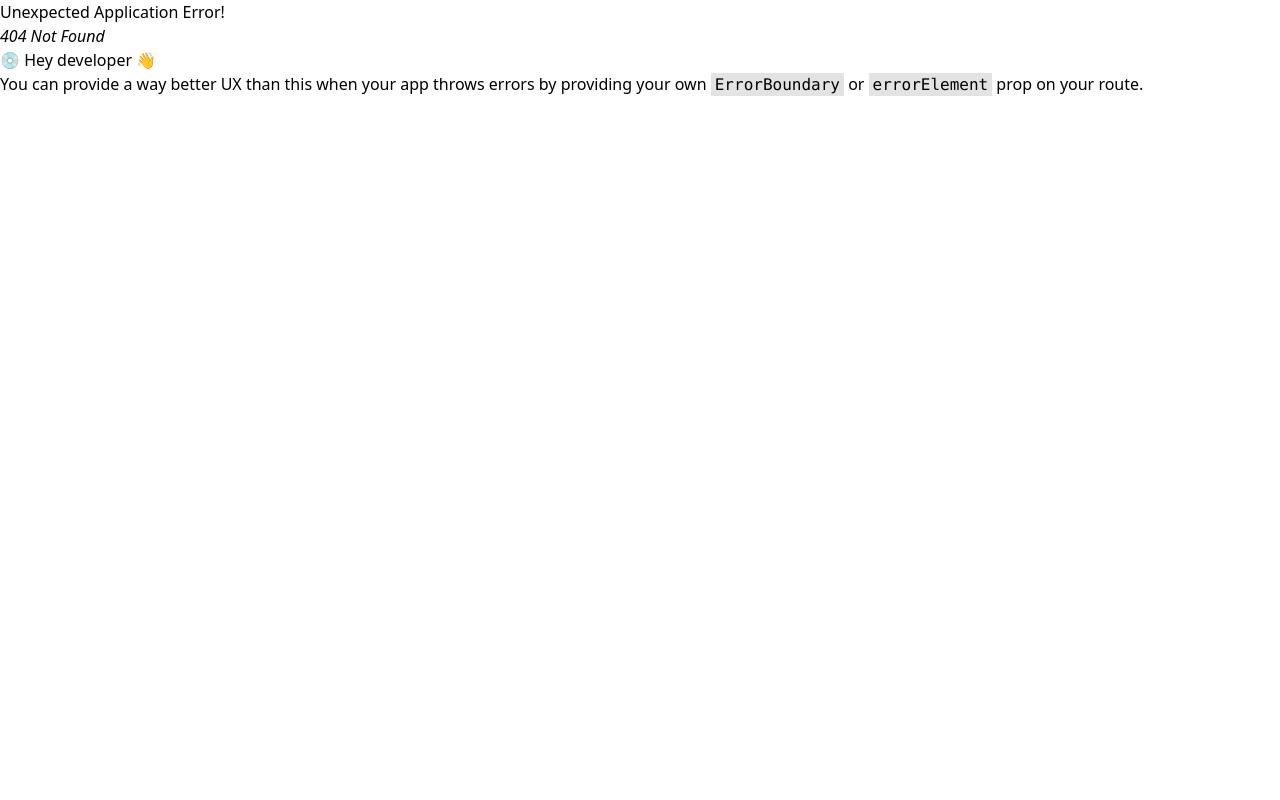
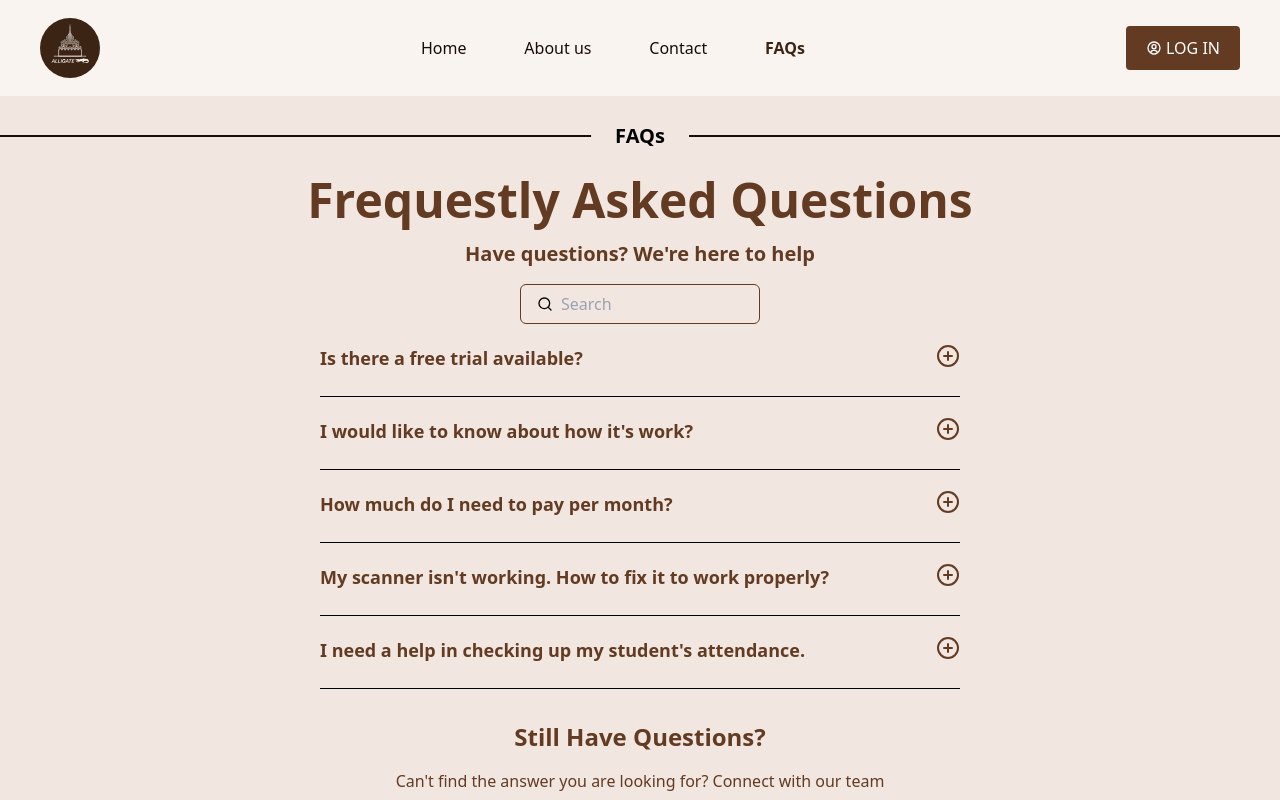
Before and after one commit to yawai990/next-learning, a React (Vite) app: page /faqs in a window 1280 px wide. Before the commit this address had no page. Shown: the top 800 px of the page. Built offline with nearby package versions, Linux system fonts and the light colour scheme.

Commit message:
[add] faq page

```diff
--- a/src/App.jsx
+++ b/src/App.jsx
@@ -1,5 +1,6 @@
 import { RouterProvider, createBrowserRouter } from 'react-router-dom'
 import Layout from './Layout';
+import FAQ from './pages/FAQ';
 import Home from './pages/Home';
 
 function App() {
@@ -13,6 +14,10 @@ function App() {
         path: "/",
         element: <Home />,
       },
+      {
+        path: '/faqs',
+        element: <FAQ />
+      }
     ],
   },
 ]);
--- a/src/Layout.jsx
+++ b/src/Layout.jsx
@@ -8,7 +8,10 @@ const Layout = () => {
   return (
     <main className='w-screen h-screen'>
         <Header />
-        <Outlet />
+        <div className='bg-neutral-tint-white'>
+          <Outlet />
+        </div>
+
         <Footer />
     </main>
   )
--- /dev/null
+++ b/src/components/HeadingLine.jsx
@@ -0,0 +1,12 @@
+import React from 'react'
+
+const HeadingLine = ({ name }) => {
+  return (
+    <div className='w-screen h-4 flex items-center py-10 relative'>
+        <span className='w-full h-0.5 bg-neutral-black-color' />
+        <h3 className='absolute px-6 font-bold text-xl bg-neutral-tint-white text-center left-2/4 bottom-2/4 -translate-x-2/4 translate-y-2/4'>{name}</h3>
+    </div>
+  )
+}
+
+export default HeadingLine
--- /dev/null
+++ b/src/components/SearchBox.jsx
@@ -0,0 +1,9 @@
+import React from 'react'
+
+const SearchBox = () => {
+  return (
+    <div>SearchBox</div>
+  )
+}
+
+export default SearchBox
--- /dev/null
+++ b/src/data/Faq.json
@@ -0,0 +1,22 @@
+[
+        {
+            "title": "Is there a free trial available?",
+            "body": "Lorem Ipsum is simply dummy text of the printing and typesetting industry."
+        },
+        {
+            "title": "I would like to know about how it's work?",
+            "body": "Lorem Ipsum is simply dummy text of the printing and typesetting industry."
+        },
+        {
+            "title": "How much do I need to pay per month?",
+            "body": "Lorem Ipsum is simply dummy text of the printing and typesetting industry."
+        },
+        {
+            "title": "My scanner isn't working. How to fix it to work properly?",
+            "body": "Lorem Ipsum is simply dummy text of the printing and typesetting industry."
+        },
+        {
+            "title": "I need a help in checking up my student's attendance.",
+            "body": "Lorem Ipsum is simply dummy text of the printing and typesetting industry."
+        }
+    ]
--- /dev/null
+++ b/src/pages/FAQ.jsx
@@ -0,0 +1,44 @@
+import React,{useState} from 'react'
+import HeadingLine from '../components/HeadingLine'
+import {FiSearch, FiPlusCircle} from 'react-icons/fi'
+import questions from "../data/Faq.json";
+import serviceIcon from "../assets/images/customerService.png";
+const FAQ = () => {
+
+  return (
+    <div className='overflow-hidden'>
+        <HeadingLine name={'FAQs'} />
+        <h1 className='text-5xl capitalize text-center text-primary-color mb-4 font-bold'>frequestly asked questions</h1>
+        <p className='text-center text-primary-color my-4 text-xl font-semibold'>Have questions? We're here to help</p>
+        <div className="border-primary-color border rounded-md flex w-60 h-10 gap-x-2 items-center mx-auto mb-4 px-4">
+            <FiSearch />
+            <input type={'text'} className="w-[calc(100%-32px)] outline-none border-none bg-neutral-tint-white" placeholder='Search'/>
+        </div>
+         {
+            questions.map((info, index) =>
+                <QuestionCollapse question={info?.title} answer={info?.body} key={index} />
+            )
+        }
+        <h3 className='text-2xl text-primary-color text-center pt-8 font-semibold capitalize'>still have questions?</h3>
+        <p className='text-center py-4 text-primary-color'>Can't find the answer you are looking for? Connect with our team</p>
+        <img src={serviceIcon} alt='customer service' className="mx-auto mb-5" />
+    </div>
+  )
+}
+
+const QuestionCollapse = ({question, answer}) => {
+    const [toggle, setToggle] = useState(false)
+    return (
+        <div className='w-2/4 mx-auto mt-5 border-b pb-4'>
+            <button className='w-full overflow-hidden flex justify-between text-primary-color text-lg font-semibold' onClick={() => setToggle((prevState) => !prevState) }>
+                <span>{question}</span>
+                <FiPlusCircle size={24}/>
+            </button>
+            <div className={`${!toggle ? 'h-0' : "h-8"} text-primary-color transition-height ease-in duration-300 pt-2 delay-100 overflow-hidden whitespace-pre-wrap`}>
+            {answer}
+            </div>
+        </div>
+    )
+}
+
+export default FAQ
--- a/tailwind.config.cjs
+++ b/tailwind.config.cjs
@@ -8,6 +8,7 @@ module.exports = {
       "dark-brown-color": "#3C2415",
       "neutral-black-color": "#170D08",
       "disabled-color": "#AEA6A2",
+      "neutral-tint-white": "#F1E6E0",
       // CyanBlue : "#00203F",
       // MagicMint : "#ADEFD1",
       // WhiteSmoke : "#F5F5F5",
```
Also changed, not shown: src/assets/images/customerService.png (added).
